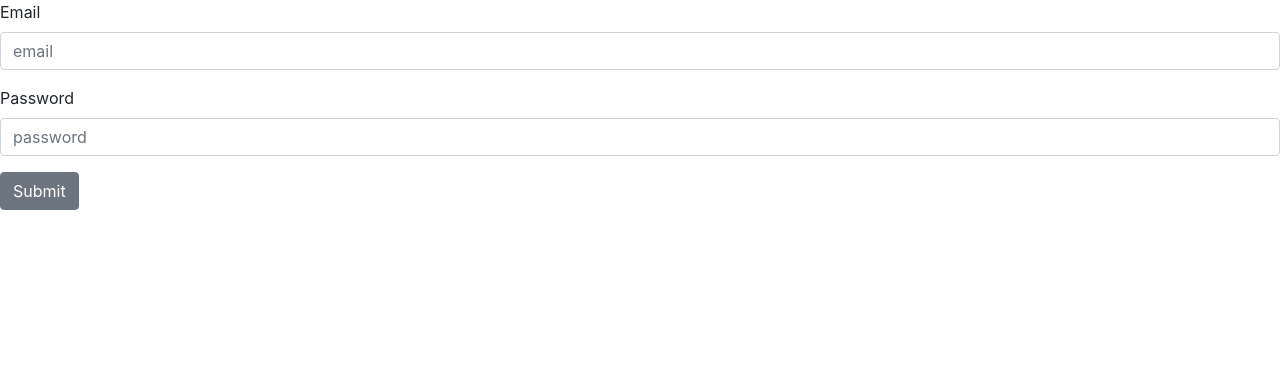
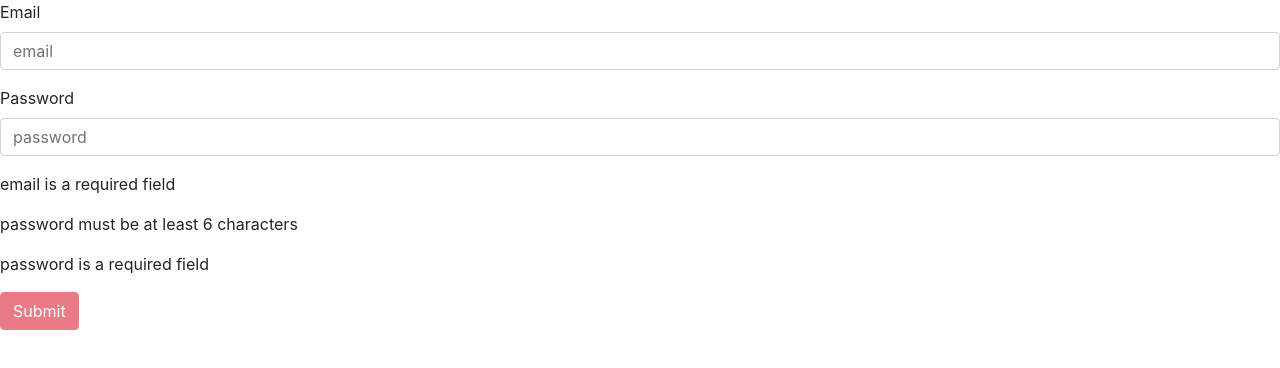
Before and after one commit to Karnak19/useform-tuto, a React (Create React App) app: page / in a window 1280 px wide. Shown: the top 368 px of the page. Built offline with nearby package versions, Linux system fonts and the light colour scheme.

Commit message:
Added validation with Yup. This is not the most robust, but you see the point !

```diff
--- a/package.json
+++ b/package.json
@@ -7,7 +7,8 @@
     "react": "^16.11.0",
     "react-dom": "^16.11.0",
     "react-scripts": "3.2.0",
-    "reactstrap": "^8.1.1"
+    "reactstrap": "^8.1.1",
+    "yup": "^0.27.0"
   },
   "scripts": {
     "start": "react-scripts start",
--- a/src/App.js
+++ b/src/App.js
@@ -1,11 +1,26 @@
-import React, { useState } from "react";
+import React, { useState, useEffect } from "react";
 import { Button, Form, FormGroup, Label, Input } from "reactstrap";
+import * as yup from "yup";
+
+const schema = yup.object().shape({
+  email: yup
+    .string()
+    .email()
+    .required(),
+  password: yup
+    .string()
+    .min(6)
+    .required()
+});
 
 function App() {
-  const { value, handleChange, handleSubmit } = useForm({
-    email: "",
-    password: ""
-  });
+  const { value, handleChange, handleSubmit, checkValidity, errors, sendable } = useForm(
+    {
+      email: "",
+      password: ""
+    },
+    schema
+  );
 
   return (
     <div className="App">
@@ -15,6 +30,7 @@ function App() {
           <Input
             value={value.email}
             onChange={handleChange}
+            onBlur={checkValidity}
             type="email"
             name="email"
             id="email"
@@ -26,14 +42,18 @@ function App() {
           <Input
             value={value.password}
             onChange={handleChange}
+            onBlur={checkValidity}
             type="password"
             name="password"
             id="password"
             placeholder="password"
           />
         </FormGroup>
+        {errors && errors.map(err => <p>{err}</p>)}
 
-        <Button>Submit</Button>
+        <Button disabled={!sendable} color={sendable ? "success" : "danger"}>
+          Submit
+        </Button>
       </Form>
     </div>
   );
@@ -43,8 +63,14 @@ export default App;
 
 // The useForm function is created here just to show it easier with GitHistory.
 // You should create a separate file for it.
-export function useForm(initialState) {
+export function useForm(initialState, schema) {
   const [value, setValue] = useState(initialState);
+  const [errors, setErrors] = useState(null);
+  const [sendable, setSendable] = useState(false);
+
+  useEffect(() => {
+    checkValidity();
+  }, [value]);
 
   const handleChange = e => {
     setValue({
@@ -55,12 +81,26 @@ export function useForm(initialState) {
 
   const handleSubmit = e => {
     e.preventDefault();
-    console.log("Submitted !");
+    console.log("Send !");
+  };
+
+  const checkValidity = async () => {
+    try {
+      await schema.validate(value, { abortEarly: false });
+      setErrors(null);
+      setSendable(true);
+    } catch (err) {
+      setErrors(err.errors);
+      console.log(err);
+    }
   };
 
   return {
     value,
     handleChange,
-    handleSubmit
+    handleSubmit,
+    checkValidity,
+    errors,
+    sendable
   };
 }
```
